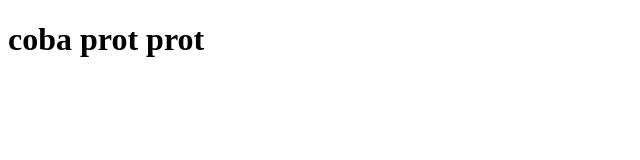
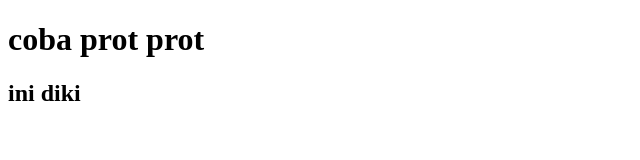
Before and after one commit to Aldyfaisal80/git-prot-prot-brench, a plain HTML site: page index.html in a window 1280 px wide. Shown: the whole page, without its empty margins (0-640 px from the left). Drawn offline with Linux system fonts and the light colour scheme.

Commit message:
dev(index): add new text

```diff
--- a/index.html
+++ b/index.html
@@ -7,5 +7,6 @@
 </head>
 <body>
     <h1>coba prot prot</h1>
+    <h2>ini diki</h2>
 </body>
 </html>
```
